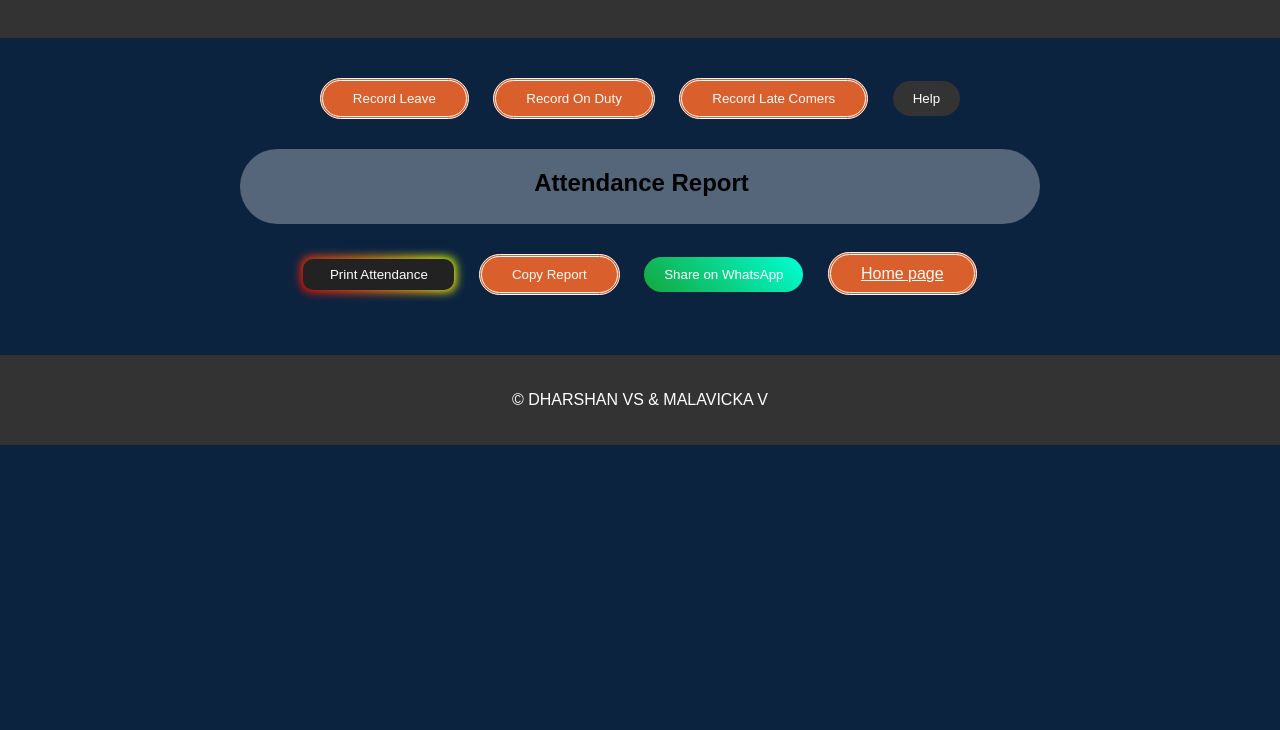
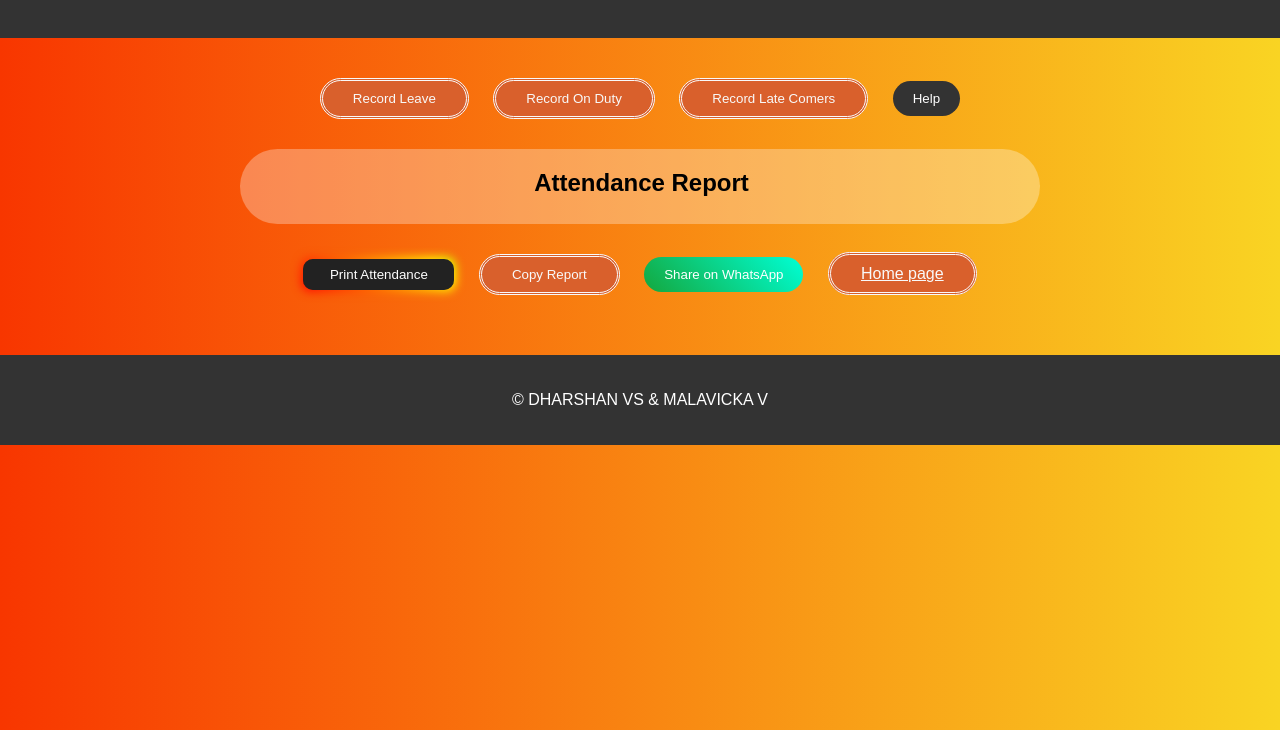
Before and after one commit to VSD10/csbsattedance1.github.io, a plain HTML site: page index.html in a window 1280 px wide. Shown: the part 70-800 px from the top of the page. Drawn offline with Linux system fonts and the light colour scheme.

```diff
--- a/styles.css
+++ b/styles.css
@@ -3,7 +3,7 @@ body {
   margin: 0;
   padding: 0;
   text-align: center;
-  background: #0C2340;
+  background-image: linear-gradient(to right, #f83600 0%, #f9d423 100%);
    animation: fadeIn 1s ease-in-out;
 }
 
```
